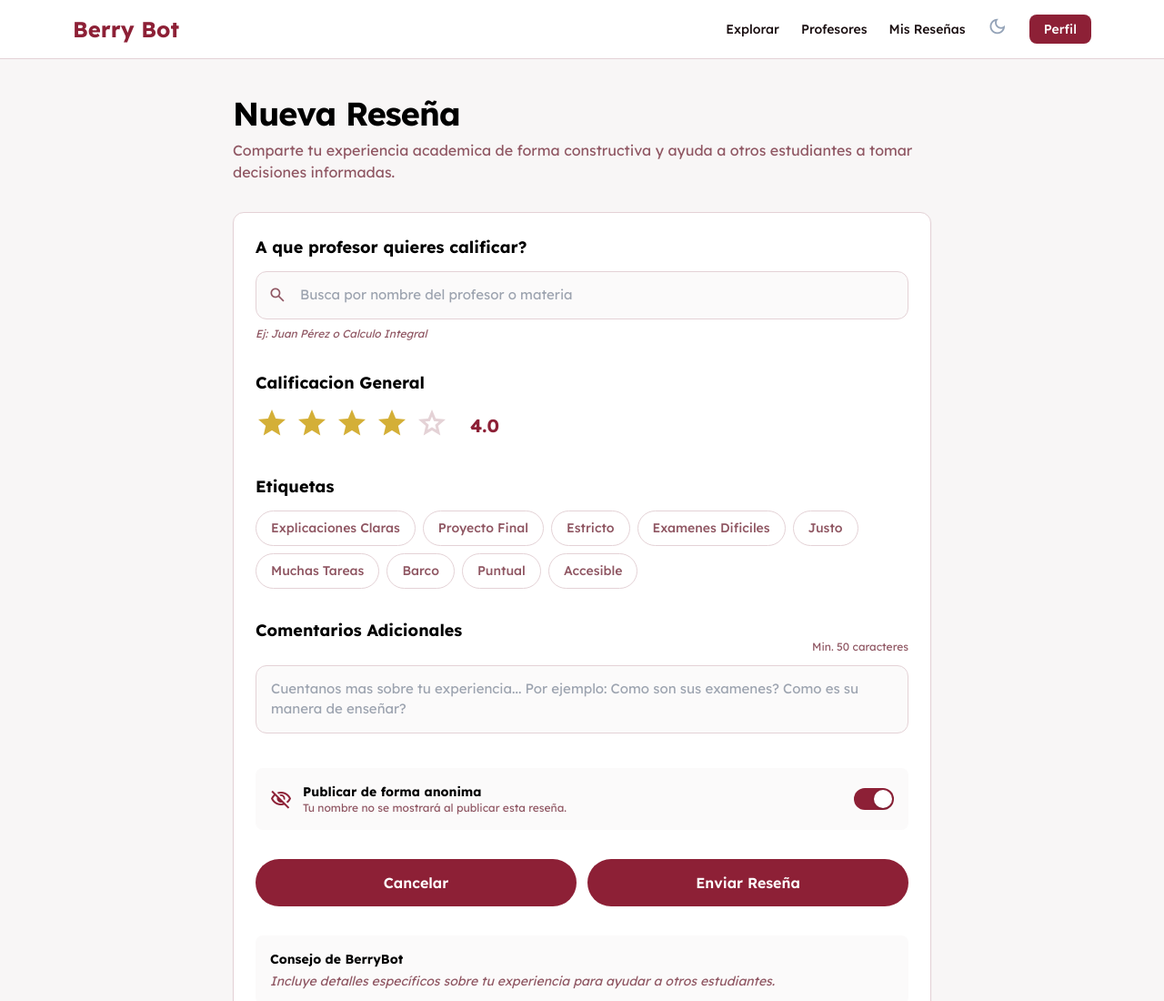
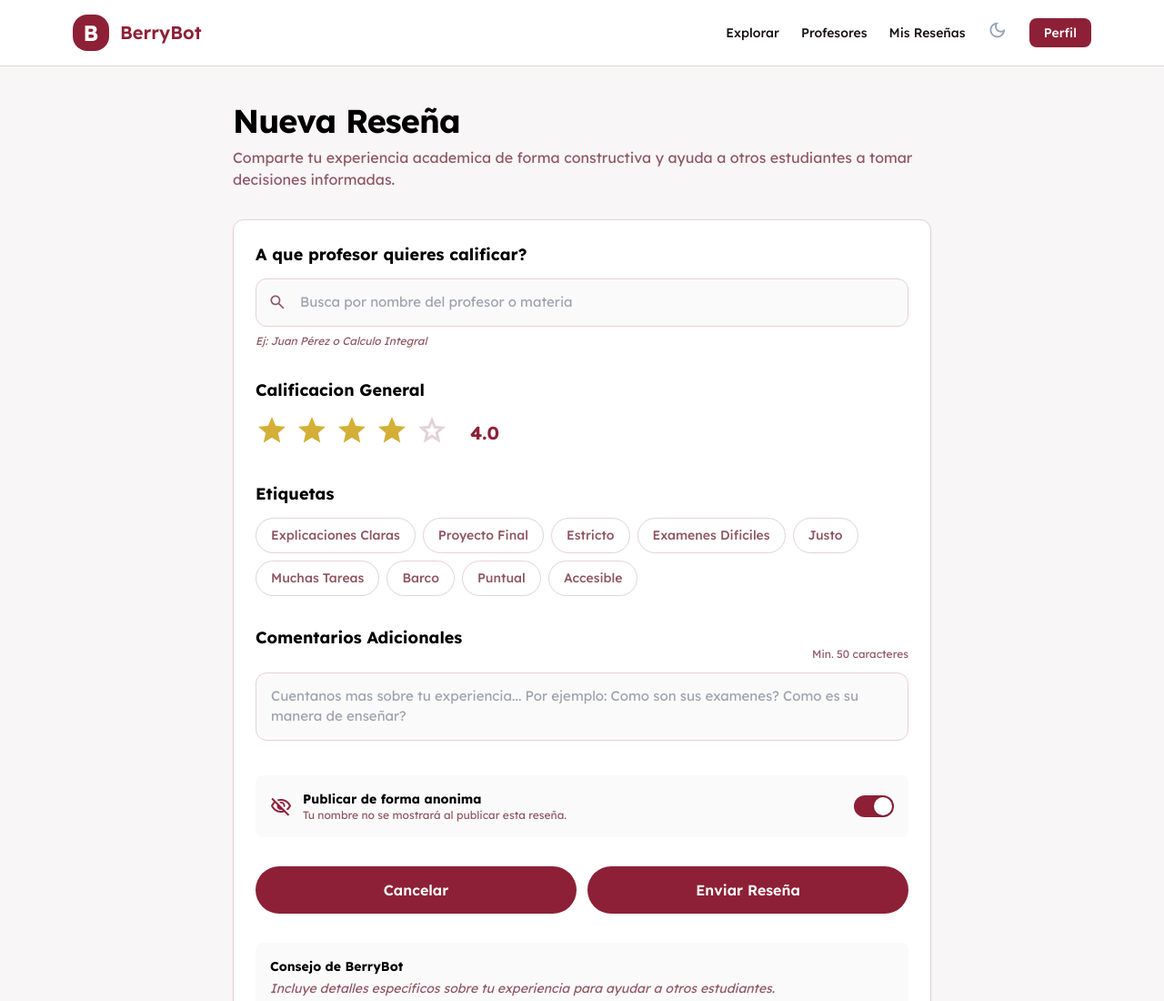
Before and after one commit to NotDrawing/BerryBot, a website: page public/reviews.html in a window 1280 px wide. Shown: the top 1100 px of the page at 91% size. Drawn offline with nearby package versions, Linux system fonts and the light colour scheme.

Commit message:
cambios en "logo" BerryBot header de pagina de reviews

```diff
--- a/public/reviews.html
+++ b/public/reviews.html
@@ -18,7 +18,12 @@
         class="border-b border-[#e4d2d6] dark:border-white/10 bg-white dark:bg-[#2d1a1e] px-6 md:px-20 py-4 flex items-center justify-between top-0 z-50">
 
         <!-- IZQUIERDA: Logo -->
-        <a href="./dashboard.html" class="text-2xl font-bold text-[#8d2036]">Berry Bot</a>
+        <a href="./dashboard.html" class="flex items-center gap-3">
+            <div
+                class="w-10 h-10 bg-[#8d2036] rounded-2xl flex items-center justify-center text-white font-bold text-2xl">
+                B</div>
+            <div class="font-semibold text-xl text-[#8d2036] dark:text-white">BerryBot</div>
+        </a>
 
         <!-- DERECHA: Links + Botones -->
         <div class="flex items-center gap-6">
```
